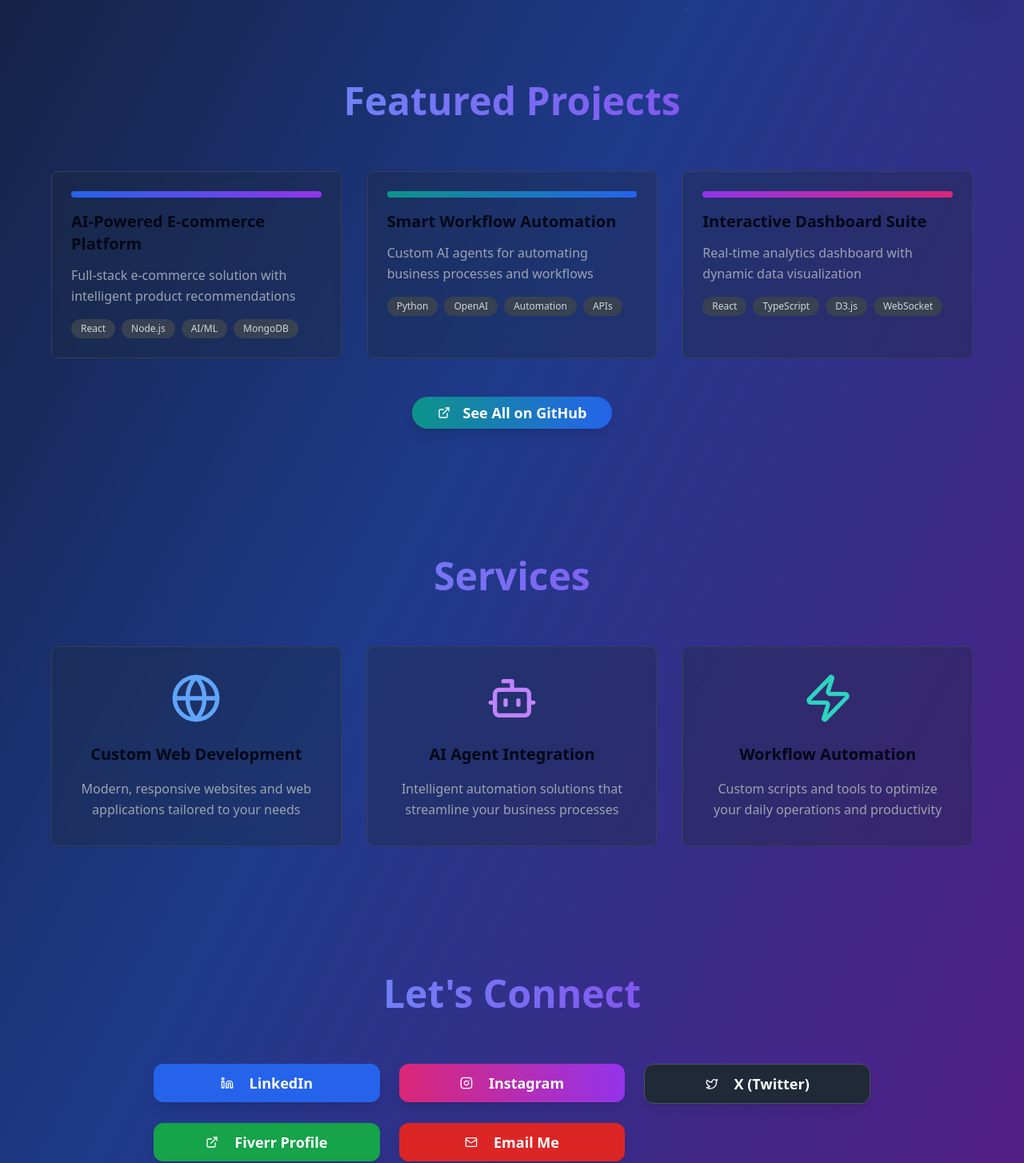
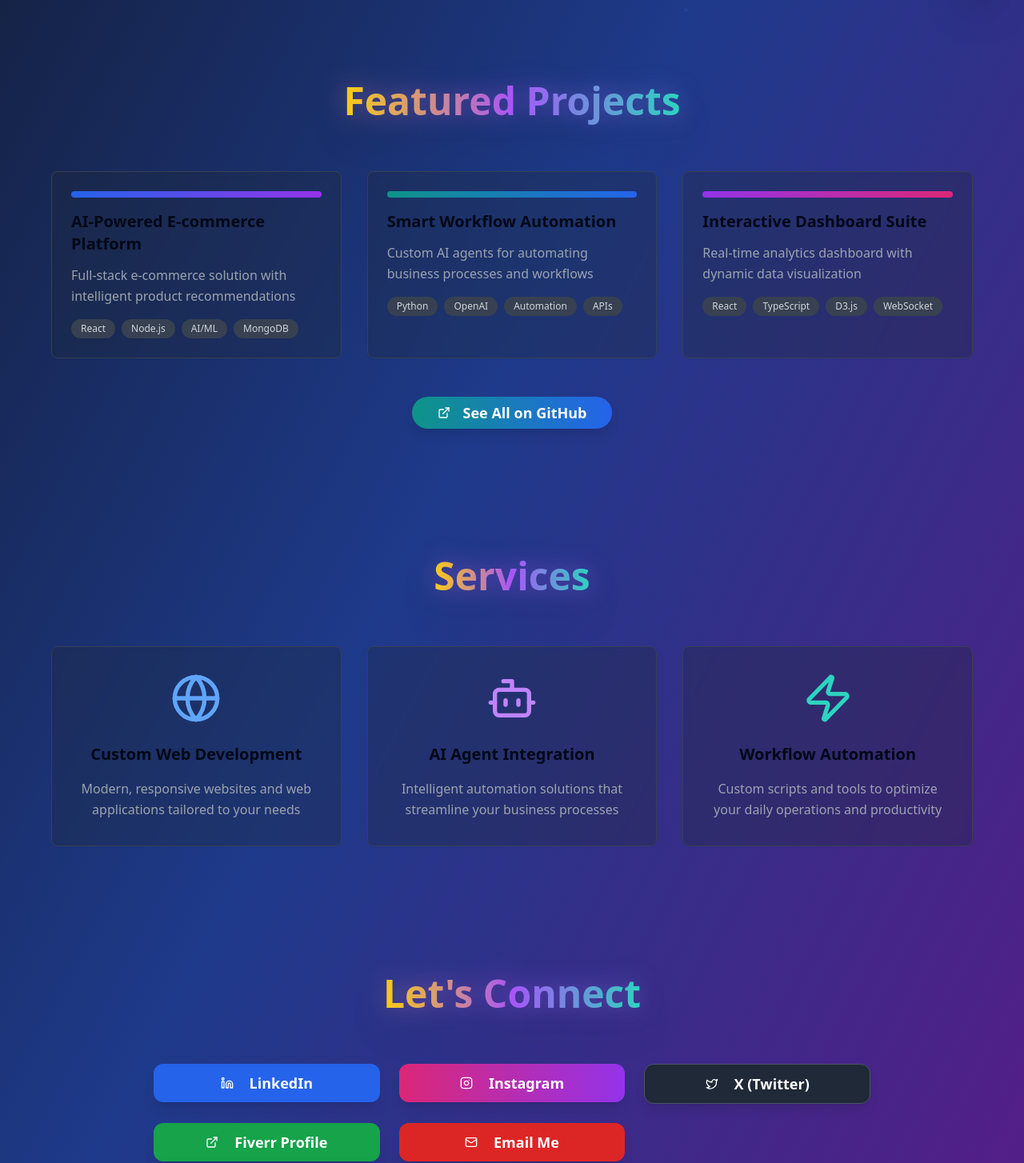
Before and after one commit to santhoshharidev/hari-ai-nexus, a React (Vite) app: page / in a window 1280 px wide. Shown: the part 778-2232 px from the top of the page at 80% size. Built offline with nearby package versions, Linux system fonts and the light colour scheme.

Commit message:
feat: Apply glowing effect to section titles
Apply the same glowing effect used for the "SANTHOSH HARI" name to the "Featured Projects", "Services", and "Let's Connect" section titles for visual consistency.

```diff
--- a/src/pages/Index.tsx
+++ b/src/pages/Index.tsx
@@ -1,4 +1,3 @@
-
 import { useEffect, useRef } from 'react';
 import { ArrowDown, Github, Linkedin, Instagram, Twitter, Mail, Code, Bot, Zap, Globe, MessageCircle, ExternalLink } from 'lucide-react';
 import { Button } from '@/components/ui/button';
@@ -202,8 +201,15 @@ const Index = () => {
       {/* Projects Section */}
       <section ref={projectsRef} className="py-20 px-4 sm:px-6 lg:px-8">
         <div className="max-w-6xl mx-auto">
-          <h2 className="text-4xl sm:text-5xl font-bold text-center mb-16 bg-gradient-to-r from-blue-400 to-purple-600 bg-clip-text text-transparent">
-            Featured Projects
+          <h2 className="text-4xl sm:text-5xl font-bold text-center mb-16 relative">
+            {/* Glow effect background layer */}
+            <span className="absolute inset-0 bg-gradient-to-r from-yellow-400 via-purple-500 to-teal-400 bg-clip-text text-transparent blur-lg opacity-60 animate-pulse">
+              Featured Projects
+            </span>
+            {/* Main sharp text layer */}
+            <span className="relative bg-gradient-to-r from-yellow-400 via-purple-500 to-teal-400 bg-clip-text text-transparent drop-shadow-2xl">
+              Featured Projects
+            </span>
           </h2>
 
           <div className="grid md:grid-cols-2 lg:grid-cols-3 gap-8 mb-12">
@@ -244,8 +250,15 @@ const Index = () => {
       {/* Services Section */}
       <section ref={servicesRef} className="py-20 px-4 sm:px-6 lg:px-8">
         <div className="max-w-6xl mx-auto">
-          <h2 className="text-4xl sm:text-5xl font-bold text-center mb-16 bg-gradient-to-r from-blue-400 to-purple-600 bg-clip-text text-transparent">
-            Services
+          <h2 className="text-4xl sm:text-5xl font-bold text-center mb-16 relative">
+            {/* Glow effect background layer */}
+            <span className="absolute inset-0 bg-gradient-to-r from-yellow-400 via-purple-500 to-teal-400 bg-clip-text text-transparent blur-lg opacity-60 animate-pulse">
+              Services
+            </span>
+            {/* Main sharp text layer */}
+            <span className="relative bg-gradient-to-r from-yellow-400 via-purple-500 to-teal-400 bg-clip-text text-transparent drop-shadow-2xl">
+              Services
+            </span>
           </h2>
 
           <div className="grid md:grid-cols-3 gap-8">
@@ -269,8 +282,15 @@ const Index = () => {
       {/* Contact Section */}
       <section ref={contactRef} className="py-20 px-4 sm:px-6 lg:px-8">
         <div className="max-w-4xl mx-auto text-center">
-          <h2 className="text-4xl sm:text-5xl font-bold mb-16 bg-gradient-to-r from-blue-400 to-purple-600 bg-clip-text text-transparent">
-            Let's Connect
+          <h2 className="text-4xl sm:text-5xl font-bold mb-16 relative">
+            {/* Glow effect background layer */}
+            <span className="absolute inset-0 bg-gradient-to-r from-yellow-400 via-purple-500 to-teal-400 bg-clip-text text-transparent blur-lg opacity-60 animate-pulse">
+              Let's Connect
+            </span>
+            {/* Main sharp text layer */}
+            <span className="relative bg-gradient-to-r from-yellow-400 via-purple-500 to-teal-400 bg-clip-text text-transparent drop-shadow-2xl">
+              Let's Connect
+            </span>
           </h2>
 
           <div className="grid sm:grid-cols-2 lg:grid-cols-3 gap-6 mb-12">
```
